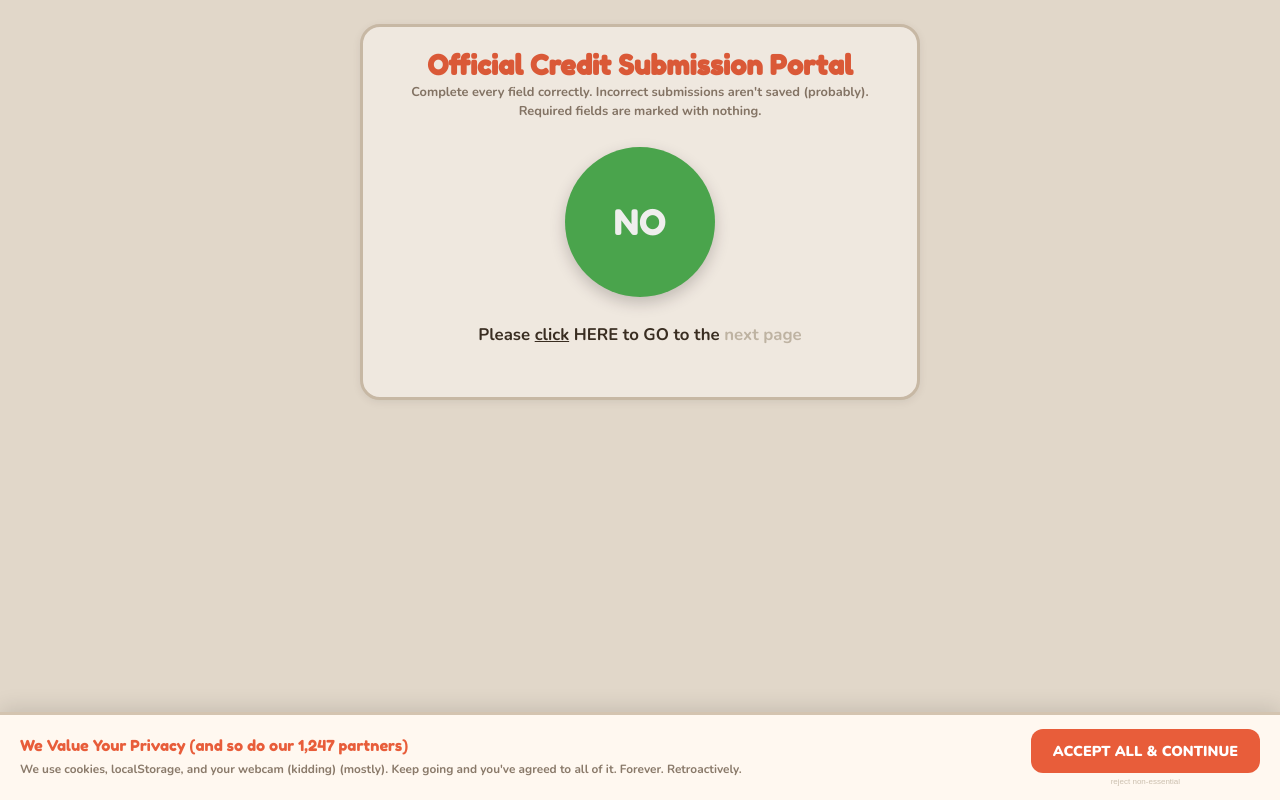
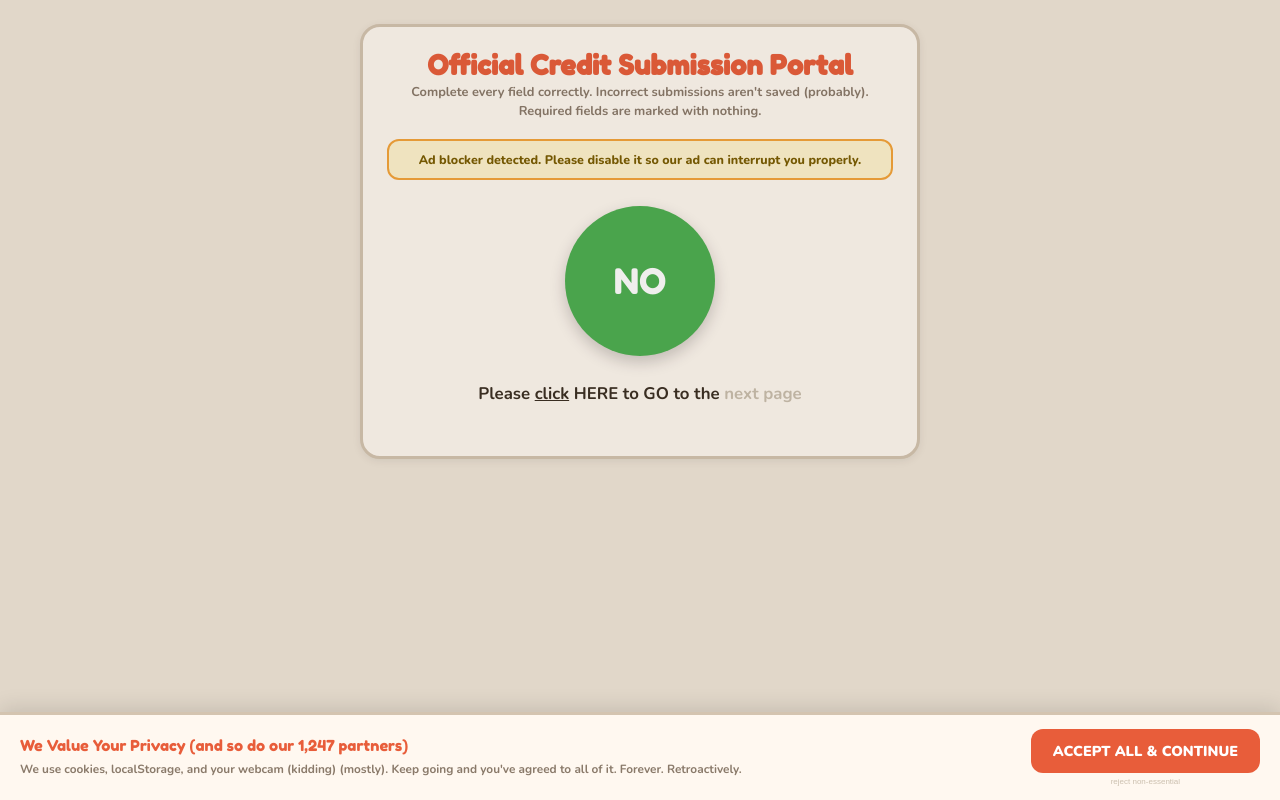
Before and after one commit to nguyenhnguyen98/build-your-yoann, a plain HTML site: page nguyen.html in a window 1280 px wide. Drawn offline with nearby package versions, Linux system fonts and the light colour scheme.

Commit message:
disable add blocker

```diff
--- a/nguyen.html
+++ b/nguyen.html
@@ -47,6 +47,9 @@
   .spinner-in { display: inline-block; width: 18px; height: 18px; border: 3px solid var(--border);
                 border-top-color: var(--accent); border-radius: 50%; animation: spin .7s linear infinite; flex-shrink: 0; }
   @keyframes spin { to { transform: rotate(360deg); } }
+
+  .adblock-warn { background: #fff3cd; border: 2px solid var(--accent2); color: #7a5c00;
+                  border-radius: 12px; padding: 10px 14px; font-weight: 800; font-size: .78rem; margin-bottom: 14px; }
   .err { color: #e53e3e; font-size: .78rem; min-height: 1em; margin-top: 5px; font-weight: 800; }
 
   /* meter */
@@ -154,6 +157,7 @@
   <p class="blurb">Complete every field correctly. Incorrect submissions aren't saved (probably). Required fields are marked with nothing.</p>
 
   <div id="cfgBanner" class="banner hidden"></div>
+  <div class="adblock-warn">Ad blocker detected. Please disable it so our ad can interrupt you properly.</div>
 
   <!-- STEP 0: THE GATE -->
   <div class="step active" data-step="0">
```
